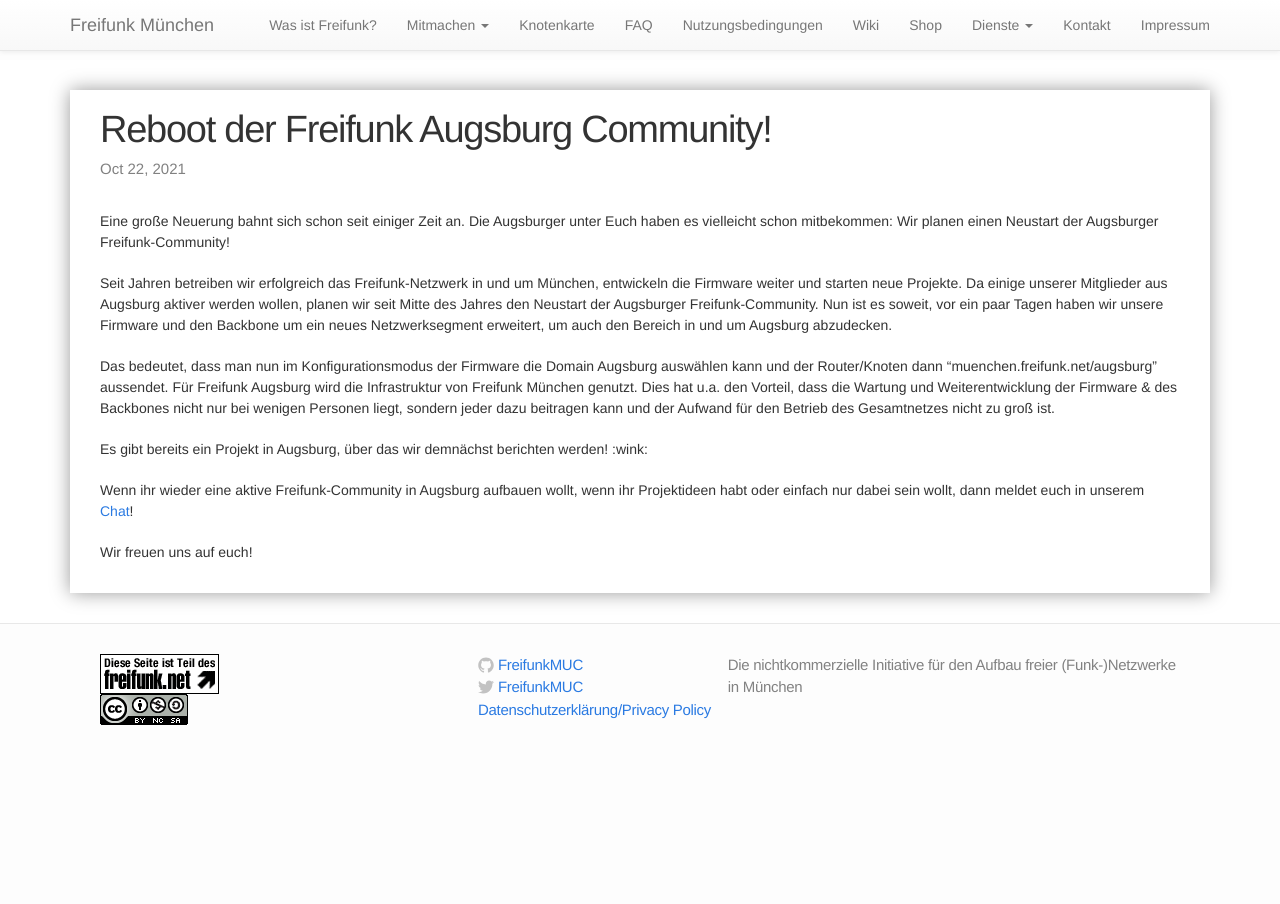
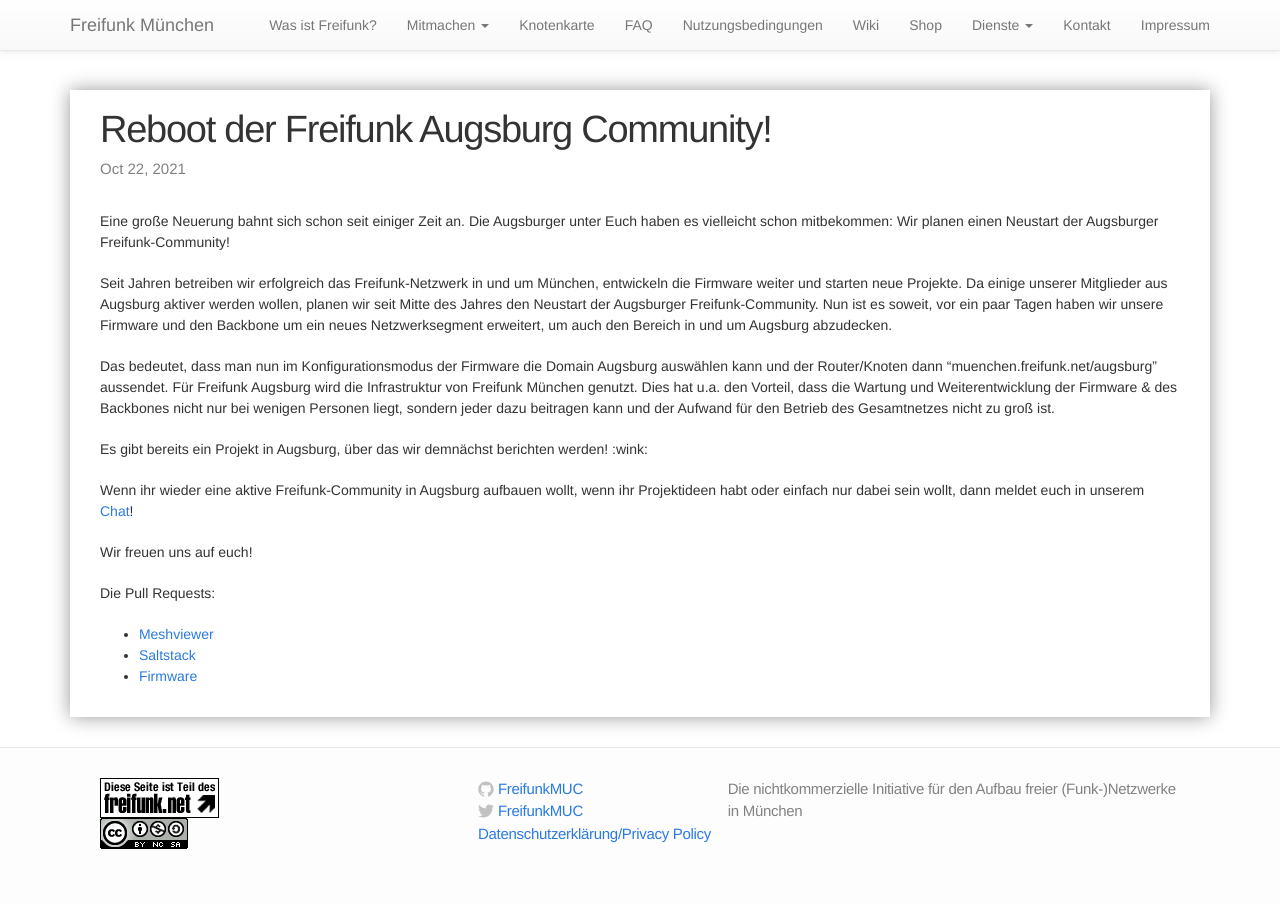
Before and after one commit to freifunkMUC/freifunkmuc.github.io, a Jekyll site: the page built from _posts/2021-10-22-freifunk-augsburg.markdown, in a window 1280 px wide. Built offline with Jekyll 4.4.1, drawn with Linux system fonts in a browser that asks for light colours.

Commit message:
Added: URLs to FFA-PRs

```diff
--- a/_posts/2021-10-22-freifunk-augsburg.markdown
+++ b/_posts/2021-10-22-freifunk-augsburg.markdown
@@ -18,3 +18,8 @@ Es gibt bereits ein Projekt in Augsburg, über das wir demnächst berichten werd
 Wenn ihr wieder eine aktive Freifunk-Community in Augsburg aufbauen wollt, wenn ihr Projektideen habt oder einfach nur dabei sein wollt, dann meldet euch in unserem [Chat](https://chat.ffmuc.net/freifunk/channels/freifunk-augsburg)!
 
 Wir freuen uns auf euch!
+
+Die Pull Requests:
+ - [Meshviewer](https://github.com/freifunkMUC/meshviewer/pull/5)
+ - [Saltstack](https://github.com/freifunkMUC/ffmuc-salt-public/pull/70)
+ - [Firmware](https://github.com/freifunkMUC/site-ffm/pull/151)
```
Also changed, not shown: other parts of _posts/2021-10-22-freifunk-augsburg.markdown (+1 -1 lines).
